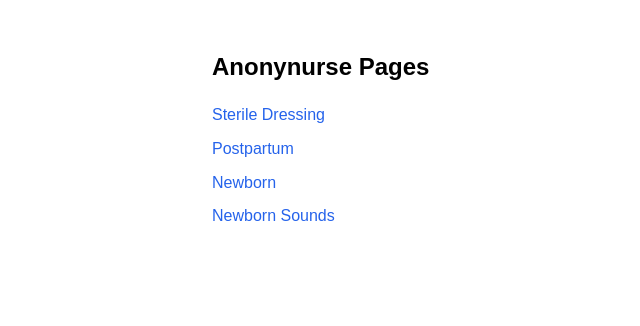
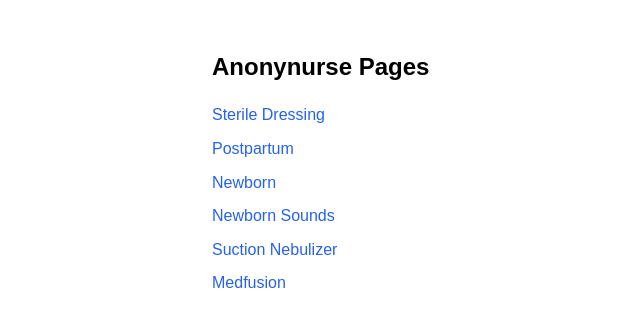
Before and after one commit to anonynurse/anonynurse.github.io, a plain HTML site: page index.html in a window 1280 px wide. Shown: the whole page, without its empty margins (128-768 px from the left). Drawn offline with Linux system fonts and the light colour scheme.

Commit message:
Update index.html

```diff
--- a/index.html
+++ b/index.html
@@ -19,6 +19,8 @@
     <li><a href="https://anonynurse.github.io/postpartum">Postpartum</a></li>
     <li><a href="https://anonynurse.github.io/newborn">Newborn</a></li>
     <li><a href="https://anonynurse.github.io/newbornsounds">Newborn Sounds</a></li>
+    <li><a href="https://anonynurse.github.io/suctionnebulizer">Suction Nebulizer</a></li>
+    <li><a href="https://anonynurse.github.io/medfusion">Medfusion</a></li>
   </ul>
 </body>
 </html>
```
